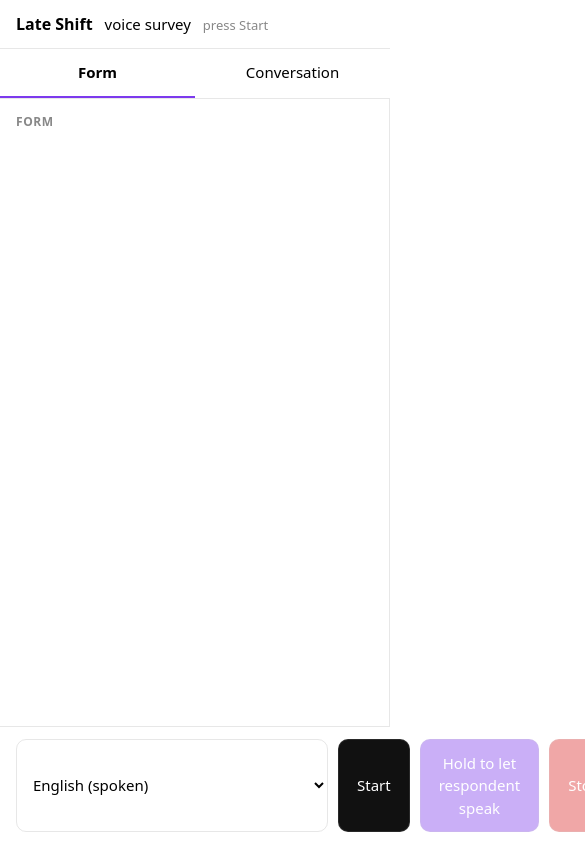
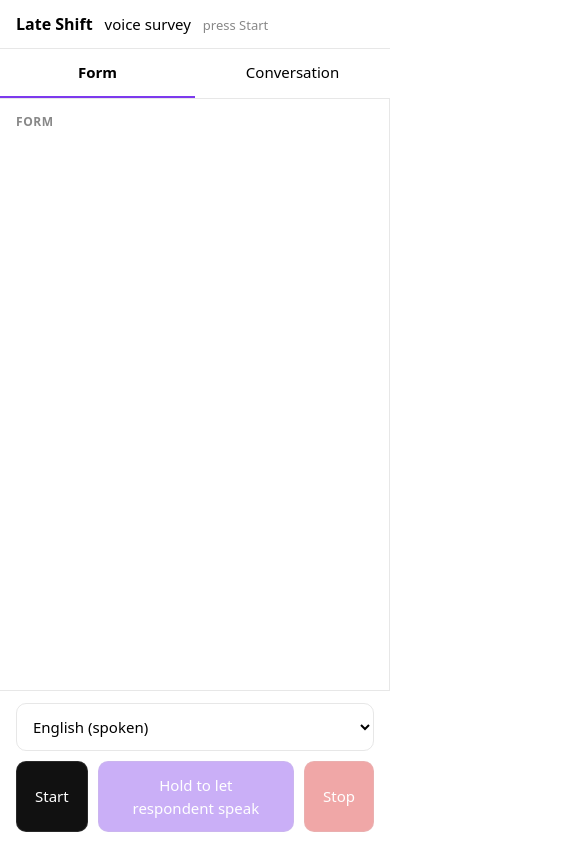
Before and after one commit to rahulpatwa1303/voice-survey-enumerator, a website built with Vite: page web/index.html in a window 390 px wide. Shown: the top 844 px of the page, 585 px wide, since content can reach past the window. Built offline with nearby package versions, Linux system fonts and the light colour scheme.

Commit message:
Fix mobile button bar overflow: wrap dropdown to its own row
The language select + Start/Hold/Stop overflowed horizontally at phone width.
Bar now wraps: dropdown full-width on top, the three buttons split the row
below, so no sideways scrolling to reach Hold/Stop.

```diff
--- a/web/index.html
+++ b/web/index.html
@@ -19,7 +19,10 @@
       #tabs button.on { border-bottom-color: #7c3aed; font-weight: 700; }
       #left { border-right: 0; }
       main > section { display: none; } main > section.show { display: block; }
-      #talk { min-height: 64px; } .bar { padding: 10px 12px; }
+      .bar { padding: 10px 12px; gap: 8px; }
+      #lang { flex: 1 1 100%; }
+      #start, #stop { flex: 1 1 0; }
+      #talk { flex: 2 1 0; min-height: 60px; }
     }
     section { padding: 14px 16px; overflow: auto; }
     #left { border-right: 1px solid var(--line); }
@@ -31,10 +34,12 @@
     .line { padding: 3px 0; } .line.user { color: #2563eb; } .line.agent { color: #7c3aed; }
     .line.ok { color: #16a34a; } .line.err { color: #dc2626; }
     #partial { color: #888; font-style: italic; min-height: 1.5em; }
-    .bar { padding: 12px 16px; border-top: 1px solid var(--line); display: flex; gap: 10px; flex: 0 0 auto; }
+    .bar { padding: 12px 16px; border-top: 1px solid var(--line); display: flex; gap: 10px; flex: 0 0 auto; flex-wrap: wrap; align-items: stretch; }
     button { font: inherit; padding: 12px 18px; border-radius: 10px; border: 1px solid var(--line); background: #7c3aed; color: #fff; }
     button[disabled] { opacity: .4; }
-    #talk { flex: 1; user-select: none; touch-action: none; }
+    #talk { flex: 1 1 140px; user-select: none; touch-action: none; }
+    #start, #stop { flex: 0 0 auto; }
+    select { flex: 1 1 140px; }
     #talk.holding { background: #16a34a; }
     #start { background: #111; }
     #stop { background: #dc2626; flex: 0 0 auto; }
```
